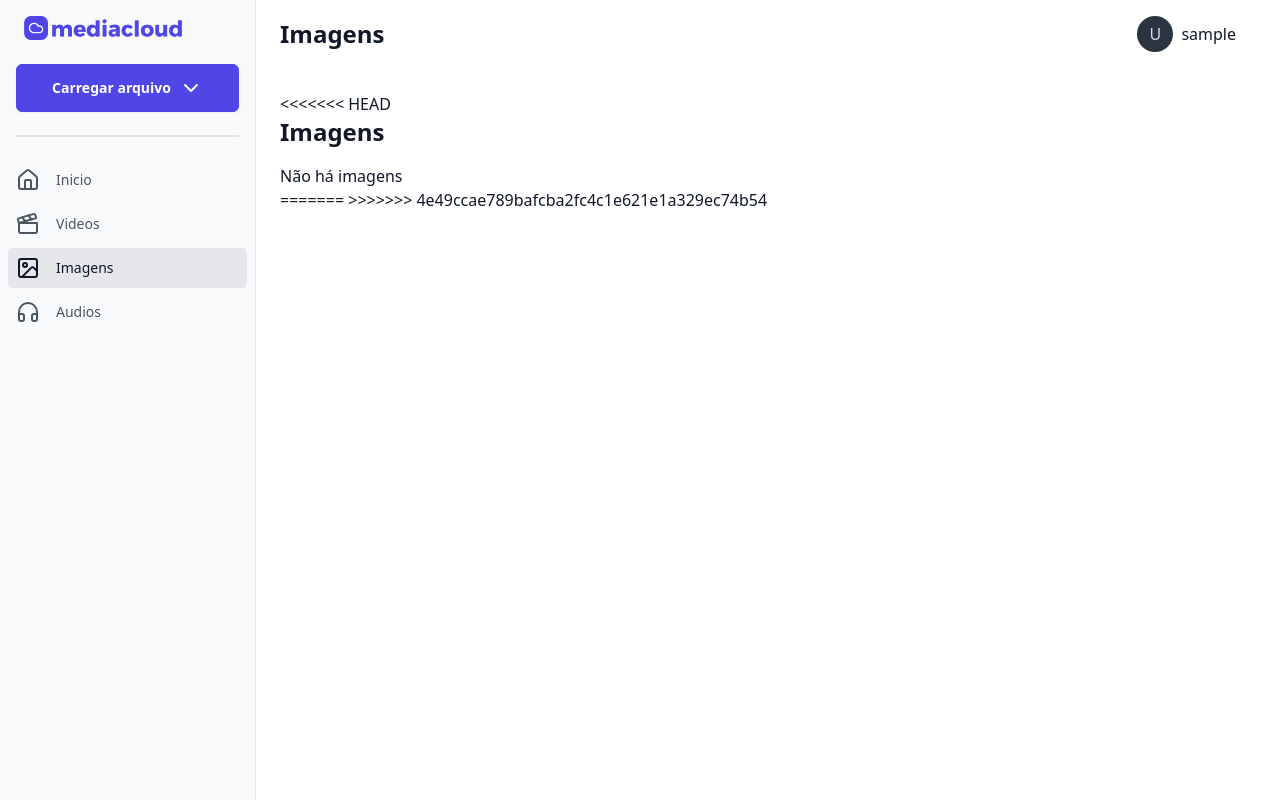
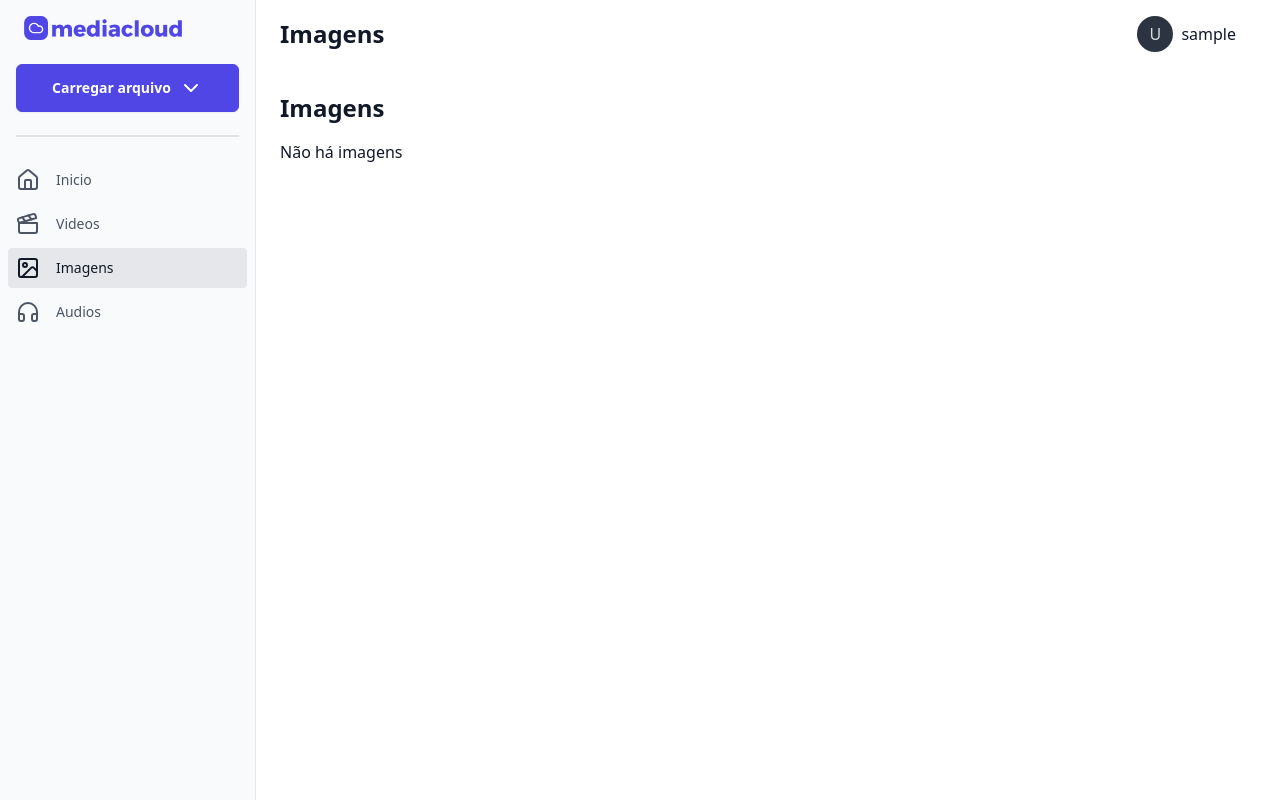
Before and after one commit to camposvictor/mediacloud, a Django app: page /images in a window 1280 px wide. Run offline with Django 5.2, Linux system fonts and the light colour scheme; the visitor is signed in with stand-in values (Sample User, id 1); data that the repository does not hold is empty; some libraries are stand-ins or nearby versions.

Commit message:
merge: resolvendo conflito na listagem de imagens

```diff
--- a/core/templates/images.html
+++ b/core/templates/images.html
@@ -5,7 +5,6 @@
 
 {% block content %}
 <div class="flex-1">
-<<<<<<< HEAD
   <h1 class="text-2xl font-bold mb-4">Imagens</h1>
   {% if images %}
     <ul class="list-none p-0 m-0">
@@ -22,11 +21,6 @@
   {% else %}
     <p>Não há imagens</p>
   {% endif %}
-=======
-  {% for media in media_list %}
-  <li>{{media.media_type}}</li>
-  {% endfor %}
->>>>>>> 4e49ccae789bafcba2fc4c1e621e1a329ec74b54
 </div>
 
 <!-- Modal -->
```
